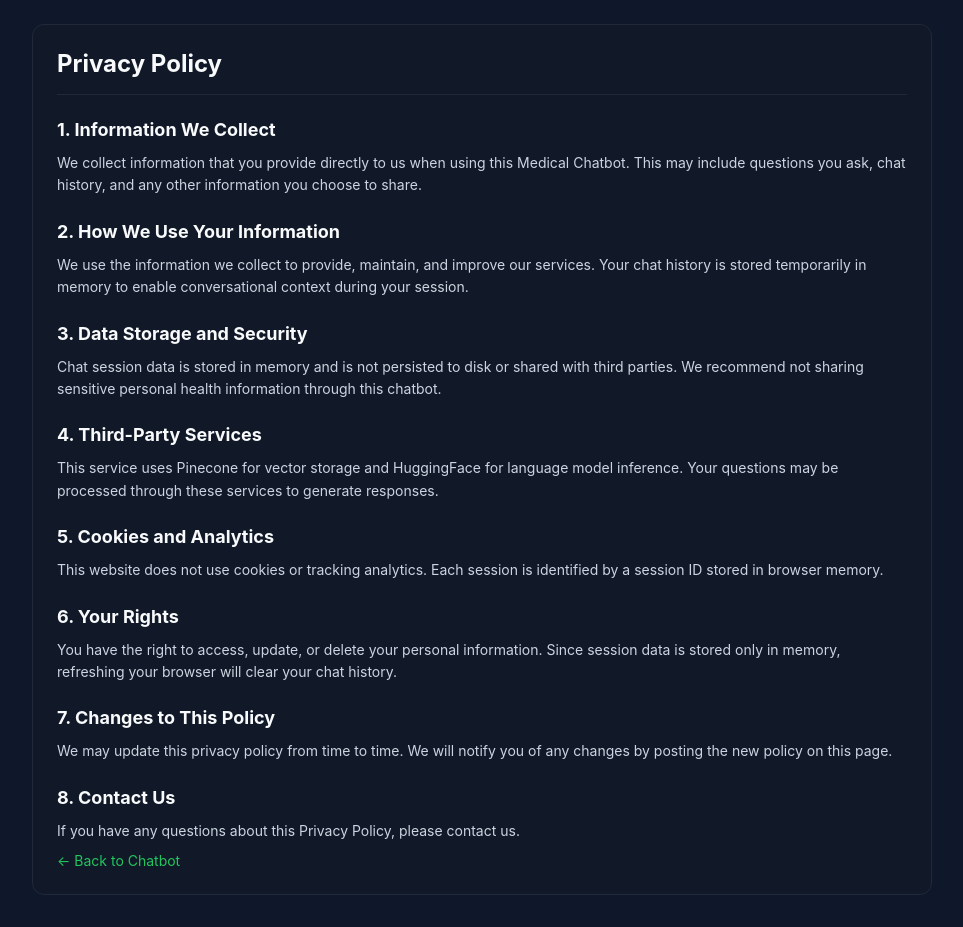
After one commit to bharatbushan03/medical-chatbot, a FastAPI app: template templates/privacy.html in a window 1280 px wide. The commit adds this page. Shown: the whole page, without its empty margins (158-1121 px from the left). Run offline with FastAPI, Linux system fonts and the light colour scheme; the template is opened without the code that fills it, so the values that code supplies are empty.

Commit message:
Added privacy policy

```diff
--- a/app.py
+++ b/app.py
@@ -115,6 +115,11 @@ async def terms(request: Request):
     return templates.TemplateResponse("terms.html", {"request": request})
 
 
+@app.get('/privacy', response_class=HTMLResponse)
+async def privacy(request: Request):
+    return templates.TemplateResponse("privacy.html", {"request": request})
+
+
 @app.post('/chat')
 async def chat(chat_request: ChatRequest):
     question = chat_request.question.strip()
--- a/templates/index.html
+++ b/templates/index.html
@@ -114,7 +114,7 @@
 
 		<p class="note">Not medical advice. Avoid sharing personal information.</p>
 		<p class="note">
-			<a href="/terms">Terms and conditions</a> | <a href="#">Privacy Policy</a>
+			<a href="/terms">Terms and conditions</a> | <a href="/privacy">Privacy Policy</a>
 		</p>
 	</div>
 
--- /dev/null
+++ b/templates/privacy.html
@@ -0,0 +1,129 @@
+<!DOCTYPE html>
+<html lang="en">
+<head>
+	<meta charset="UTF-8" />
+	<meta name="viewport" content="width=device-width, initial-scale=1.0" />
+	<title>Privacy Policy - Medical Chatbot</title>
+	<style>
+		:root {
+			--bg: #0f172a;
+			--card: #111827;
+			--text: #f8fafc;
+			--muted: #cbd5e1;
+			--accent: #22c55e;
+			--border: #1f2937;
+		}
+
+		* { box-sizing: border-box; }
+
+		body {
+			margin: 0;
+			font-family: "Inter", "Segoe UI", sans-serif;
+			background: var(--bg);
+			color: var(--text);
+			min-height: 100vh;
+			display: flex;
+			justify-content: center;
+			padding: 24px 16px 32px;
+		}
+
+		.shell {
+			width: min(900px, 100%);
+			background: var(--card);
+			border: 1px solid var(--border);
+			border-radius: 12px;
+			padding: 24px;
+		}
+
+		header {
+			display: flex;
+			justify-content: space-between;
+			align-items: center;
+			margin-bottom: 24px;
+			padding-bottom: 16px;
+			border-bottom: 1px solid var(--border);
+		}
+
+		h1 {
+			font-size: 24px;
+			margin: 0;
+		}
+
+		h2 {
+			font-size: 18px;
+			margin: 24px 0 12px;
+			color: var(--text);
+		}
+
+		p {
+			line-height: 1.6;
+			font-size: 14px;
+			color: var(--muted);
+			margin: 8px 0;
+		}
+
+		a {
+			color: var(--accent);
+			text-decoration: none;
+		}
+
+		a:hover {
+			text-decoration: underline;
+		}
+
+		.back-link {
+			font-size: 14px;
+			margin-top: 24px;
+		}
+	</style>
+</head>
+<body>
+	<div class="shell">
+		<header>
+			<h1>Privacy Policy</h1>
+		</header>
+
+		<section>
+			<h2>1. Information We Collect</h2>
+			<p>We collect information that you provide directly to us when using this Medical Chatbot. This may include questions you ask, chat history, and any other information you choose to share.</p>
+		</section>
+
+		<section>
+			<h2>2. How We Use Your Information</h2>
+			<p>We use the information we collect to provide, maintain, and improve our services. Your chat history is stored temporarily in memory to enable conversational context during your session.</p>
+		</section>
+
+		<section>
+			<h2>3. Data Storage and Security</h2>
+			<p>Chat session data is stored in memory and is not persisted to disk or shared with third parties. We recommend not sharing sensitive personal health information through this chatbot.</p>
+		</section>
+
+		<section>
+			<h2>4. Third-Party Services</h2>
+			<p>This service uses Pinecone for vector storage and HuggingFace for language model inference. Your questions may be processed through these services to generate responses.</p>
+		</section>
+
+		<section>
+			<h2>5. Cookies and Analytics</h2>
+			<p>This website does not use cookies or tracking analytics. Each session is identified by a session ID stored in browser memory.</p>
+		</section>
+
+		<section>
+			<h2>6. Your Rights</h2>
+			<p>You have the right to access, update, or delete your personal information. Since session data is stored only in memory, refreshing your browser will clear your chat history.</p>
+		</section>
+
+		<section>
+			<h2>7. Changes to This Policy</h2>
+			<p>We may update this privacy policy from time to time. We will notify you of any changes by posting the new policy on this page.</p>
+		</section>
+
+		<section>
+			<h2>8. Contact Us</h2>
+			<p>If you have any questions about this Privacy Policy, please contact us.</p>
+		</section>
+
+		<a href="/" class="back-link">&larr; Back to Chatbot</a>
+	</div>
+</body>
+</html>
```
